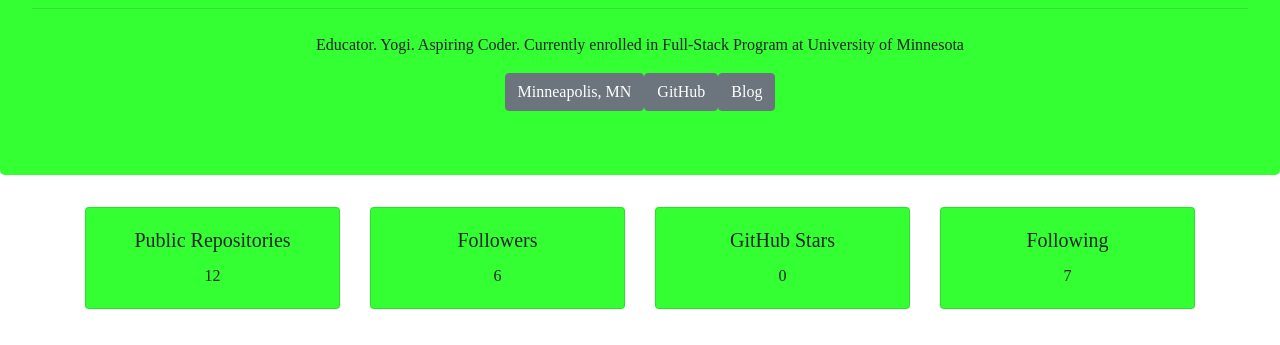
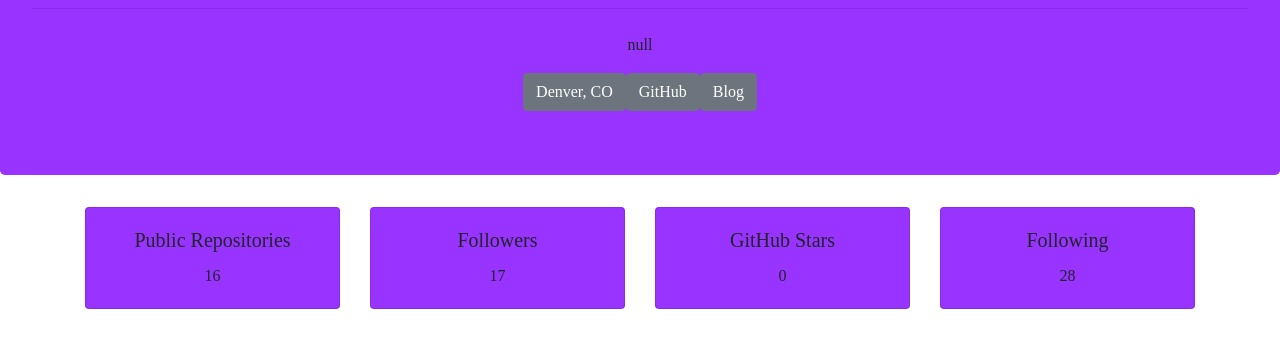
Before and after one commit to laurenhallau/Developer-Profile-Generator, a website: page index.html in a window 1280 px wide. Shown: the part 455-800 px from the top of the page. Drawn offline with nearby package versions, Linux system fonts and the light colour scheme; a web font is replaced by a local one.

```diff
--- a/index.html
+++ b/index.html
@@ -12,10 +12,10 @@
 
     <style>
     .card {
-      background: #33ff33;
+      background: #9933ff;
     }
     .jumbotron {
-      background: #33ff33;
+      background: #9933ff;
     }
     body {
       font-family: 'GFS Didot', serif;
@@ -25,16 +25,16 @@
 <body>
     <!--Link to Jumbotron- includes name, bio, links-->
     <div class="jumbotron">
-        <h1 class="display-4 text-center">Hello! My name is Lauren Hallau</h1>
+        <h1 class="display-4 text-center">Hello! My name is Dan H.</h1>
         <div class="d-flex justify-content-center">
-          <img src="https://avatars0.githubusercontent.com/u/57729504?v=4" alt="profile picture">
+          <img src="https://avatars1.githubusercontent.com/u/6957654?v=4" alt="profile picture">
         </div>
         <p class="lead text-center"></p>
         <hr class="my-4">
-        <p class="text-center">Educator. Yogi. Aspiring Coder. Currently enrolled in Full-Stack Program at University of Minnesota</p>
+        <p class="text-center">null</p>
         <div class="d-flex justify-content-center">
-          <a class="btn btn-secondary btn-md" href="https://www.google.com/maps/@?api=1&map_action=map&query=Minneapolis, MN" role="button" target="_blank">Minneapolis, MN</a>
-          <a class="btn btn-secondary btn-md" href="https://github.com/laurenhallau" role="button" target="_blank">GitHub</a>
+          <a class="btn btn-secondary btn-md" href="https://www.google.com/maps/@?api=1&map_action=map&query=Denver, CO" role="button" target="_blank">Denver, CO</a>
+          <a class="btn btn-secondary btn-md" href="https://github.com/dagrha" role="button" target="_blank">GitHub</a>
           <a class="btn btn-secondary btn-md" href="" role="button" target="_blank">Blog</a>
         </div>
       </div>
@@ -46,7 +46,7 @@
             <div class="card text-center" style="width: 18rem; margin-bottom: 5%;">
               <div class="card-body">
                 <h5 class="card-title">Public Repositories</h5>
-                <p class="card-text">12</p>
+                <p class="card-text">16</p>
               </div>
             </div>
           </div>
@@ -54,7 +54,7 @@
             <div class="card text-center" style="width: 18rem; margin-bottom: 5%;">
               <div class="card-body">
                 <h5 class="card-title">Followers</h5>
-                <p class="card-text">6</p>
+                <p class="card-text">17</p>
               </div>
             </div>
           </div>
@@ -70,7 +70,7 @@
             <div class="card text-center" style="width: 18rem; margin-bottom: 5%;">
               <div class="card-body">
                 <h5 class="card-title">Following</h5>
-                <p class="card-text">7</p>
+                <p class="card-text">28</p>
               </div>
             </div>
           </div>
```
Also changed, not shown: index.js (+7 -7 lines), 1 other file.
